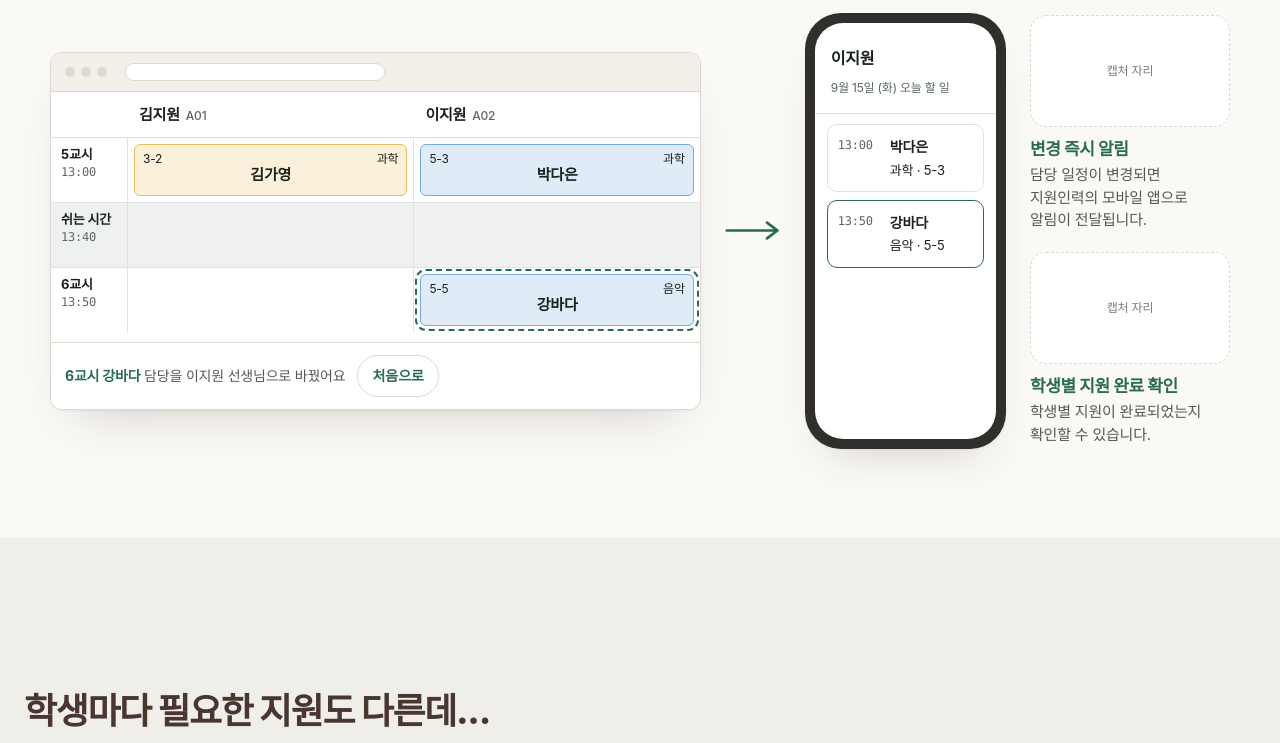
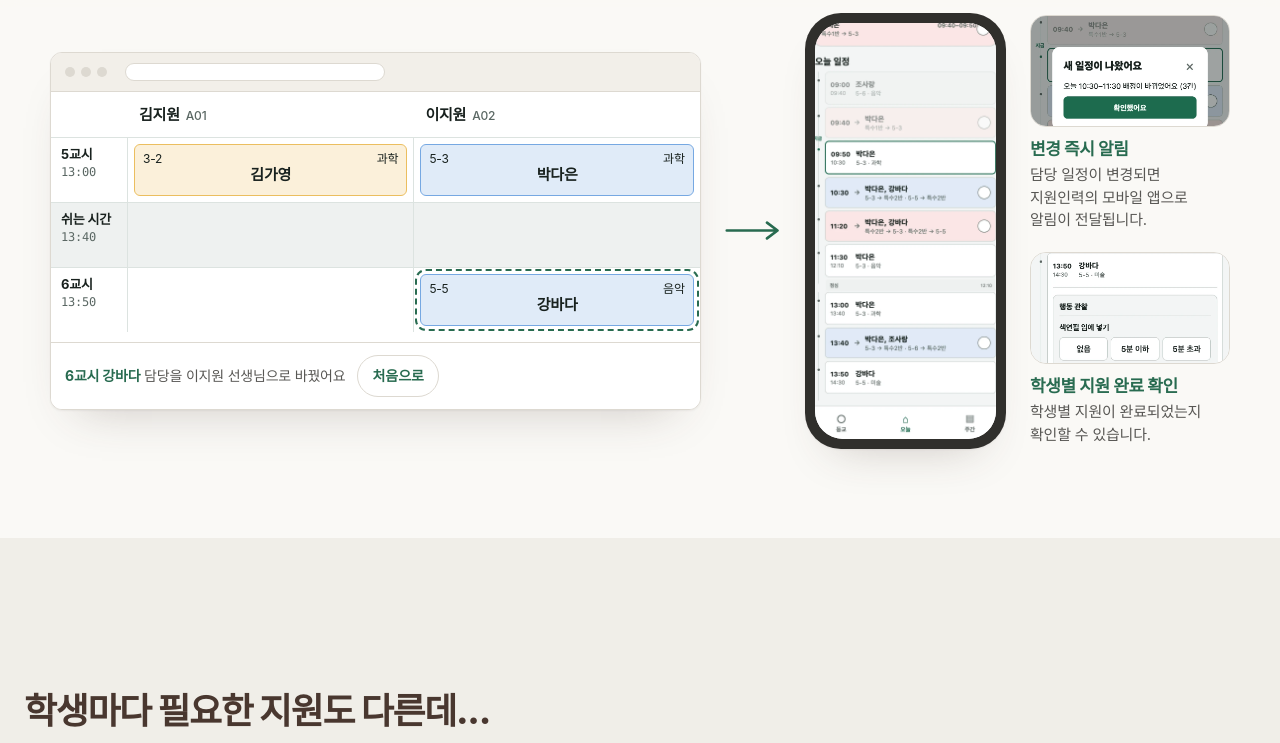
Before and after one commit to ssyuung/ssyung-web, a plain HTML site: page index.html in a window 1280 px wide. Both pictures are taken after a click on the button "이지원에게 맡기기". Shown: the part 3206-3949 px from the top of the page. Drawn offline with Linux system fonts and the light colour scheme; a web font is replaced by a local one.

Commit message:
지원인력 앱 캡처로 02 해결·서비스 전체의 휴대폰 화면 채우기
Co-Authored-By: Claude Fable 5.1 <noreply@anthropic.com>

```diff
--- a/index.html
+++ b/index.html
@@ -236,20 +236,11 @@ body::before { content: ""; position: fixed; inset: 0 0 auto; height: env(safe-a
 .handset { margin: 0; padding: 10px; border-radius: 36px; background: #302F2C; box-shadow: var(--shadow); aspect-ratio: 9 / 19.5; }
 .handset-screen { height: 100%; border-radius: 28px; background: #fff; overflow: hidden; display: flex; flex-direction: column; }
 .handset-screen > img { width: 100%; height: 100%; object-fit: cover; object-position: top; }
-.m-head { padding: 22px 16px 12px; border-bottom: 1px solid #DCE3E0; }
-.m-head b { display: block; font-size: 16px; color: #18211E; }
-.m-head span { font-size: 12px; color: #5A6763; }
-.m-list { list-style: none; margin: 0; padding: 10px 12px; display: grid; gap: 8px; }
-.m-list li { display: grid; grid-template-columns: 44px minmax(0, 1fr); gap: 8px; align-items: start; padding: 10px; border-radius: 10px; border: 1px solid #DCE3E0; font-size: 13px; color: #18211E; }
-.m-list time { font-family: ui-monospace, Menlo, monospace; font-size: 12px; color: #5A6763; }
-.m-list b { display: block; font-size: 14px; }
-.m-list li.new { border-color: #286B50; }
-.m-list li.flash { animation: flash 1.6s ease-out; }
-@keyframes flash { from { background: #DDF2E7; } to { background: #fff; } }
-@media (prefers-reduced-motion: reduce) { .m-list li.flash { animation: none; background: #DDF2E7; } }
 .extras { display: grid; gap: 20px; }
 .extra { margin: 0; display: grid; gap: 10px; }
 .extra .cap-slot { aspect-ratio: 4 / 3; padding: 10px; font-size: 12px; }
+.extra .cap-slot:has(img) { padding: 0; border-style: solid; overflow: hidden; }
+.extra .cap-slot img { object-fit: cover; }
 .extra figcaption { font-size: 15px; line-height: 1.5; color: color-mix(in srgb, var(--ink) 80%, var(--ivory)); }
 .extra figcaption b { font-size: 17px; margin-bottom: 2px; }
 .s2-solve .reveal { transition-duration: .5s; }
@@ -521,21 +512,18 @@ footer .wrap { display: flex; flex-wrap: wrap; gap: 8px 24px; justify-content: s
           <svg viewBox="0 0 64 24"><path d="M2 12 H58 M48 3 L60 12 L48 21" fill="none" stroke="#286B50" stroke-width="3" stroke-linecap="round" stroke-linejoin="round"/></svg>
         </div>
         <figure class="handset reveal">
-          <div class="handset-screen" aria-label="이지원 선생님의 모바일 시간표 시연">
-            <!-- 지원인력 앱 캡처가 나오면 아래 시연 대신 <img>를 넣는다 -->
-            <div class="m-head"><b>이지원</b><span>9월 15일 (화) 오늘 할 일</span></div>
-            <ul class="m-list" id="m-list" aria-live="polite">
-              <li><time>13:00</time><span><b>박다은</b>과학 · 5-3</span></li>
-            </ul>
+          <div class="handset-screen">
+            <!-- 지원인력 앱 오늘 화면 캡처. [이지원에게 맡기기]를 누르면 오후 일정(13:50 강바다)이 보이는 캡처로 바뀐다 -->
+            <img id="m-shot" src="images/app-today.webp" width="390" height="844" alt="지원인력 앱 오늘 화면. 9월 18일 이지원 선생님의 오전 일정">
           </div>
         </figure>
         <div class="extras reveal">
           <figure class="extra">
-            <div class="cap-slot" role="img" aria-label="변경 알림 화면 캡처 자리">캡처 자리</div>
+            <div class="cap-slot"><img src="images/app-notice.webp" width="390" height="292" loading="lazy" alt="지원인력 앱 알림. 새 일정이 나왔어요, 오늘 10:30–11:30 배정이 바뀌었어요 (3칸), 확인했어요 버튼"></div>
             <figcaption><b>변경 즉시 알림</b>담당 일정이 변경되면 지원인력의 모바일 앱으로 알림이 전달됩니다.</figcaption>
           </figure>
           <figure class="extra">
-            <div class="cap-slot" role="img" aria-label="학생별 지원 완료 확인 화면 캡처 자리">캡처 자리</div>
+            <div class="cap-slot"><img src="images/app-support.webp" width="390" height="292" loading="lazy" alt="지원인력 앱 일정 카드. 13:50 강바다 5-5 미술, 행동 관찰과 지도 방침"></div>
             <figcaption><b>학생별 지원 완료 확인</b>학생별 지원이 완료되었는지 확인할 수 있습니다.</figcaption>
           </figure>
         </div>
@@ -594,7 +582,7 @@ footer .wrap { display: flex; flex-wrap: wrap; gap: 8px 24px; justify-content: s
       <div class="devices reveal">
         <figure class="shot"><img src="images/overview-desktop.webp" width="1440" height="900" loading="lazy" alt="교사용 마디 웹 화면. 왼쪽 메뉴와 학생별 하루 시간표"></figure>
         <div class="phone" aria-hidden="true">
-          <div class="phone-screen"><!-- 지원인력 앱 캡처가 나오면 <img>를 넣는다 --></div>
+          <div class="phone-screen"><img src="images/app-today.webp" width="390" height="844" loading="lazy" alt=""></div>
         </div>
       </div>
     </div>
@@ -691,20 +679,19 @@ footer .wrap { display: flex; flex-wrap: wrap; gap: 8px 24px; justify-content: s
   const job = document.getElementById("demo-job");
   const slotA = document.getElementById("slot-a"), slotB = document.getElementById("slot-b");
   const go = document.getElementById("demo-go"), reset = document.getElementById("demo-reset");
-  const hint = document.getElementById("demo-hint"), list = document.getElementById("m-list");
-  const hintBefore = hint.innerHTML;
+  const hint = document.getElementById("demo-hint"), shot = document.getElementById("m-shot");
+  const hintBefore = hint.innerHTML, shotBefore = { src: shot.src, alt: shot.alt };
+  const shotAfter = { src: "images/app-today-pm.webp", alt: "지원인력 앱 오늘 화면. 9월 18일 이지원 선생님의 오후 일정. 13:50 강바다 5-5" };
+  new Image().src = shotAfter.src;
   go.addEventListener("click", () => {
     slotB.appendChild(job);
-    const li = document.createElement("li");
-    li.className = "new flash"; li.id = "m-new";
-    li.innerHTML = "<time>13:50</time><span><b>강바다</b>음악 · 5-5</span>";
-    list.appendChild(li);
+    shot.src = shotAfter.src; shot.alt = shotAfter.alt;
     hint.innerHTML = "<b>6교시 강바다</b> 담당을 이지원 선생님으로 바꿨어요";
     go.hidden = true; reset.hidden = false; reset.focus();
   });
   reset.addEventListener("click", () => {
     slotA.appendChild(job);
-    document.getElementById("m-new")?.remove();
+    shot.src = shotBefore.src; shot.alt = shotBefore.alt;
     hint.innerHTML = hintBefore;
     reset.hidden = true; go.hidden = false; go.focus();
   });
```
Also changed, not shown: images/app-notice.webp (added), images/app-support.webp (added), images/app-today-pm.webp (added), images/app-today.webp (added), 1 other file.
